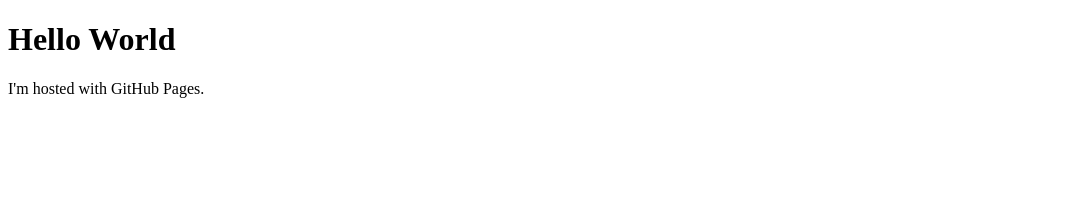
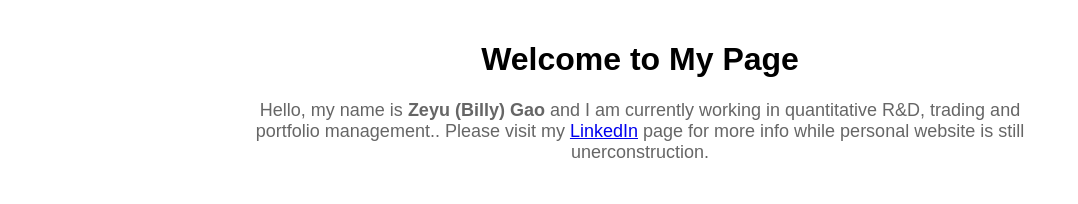
Before and after one commit to zymlnlp/zymlnlp.github.io, a plain HTML site: page index.html in a window 1280 px wide. Shown: the whole page, without its empty margins (0-1078 px from the left). Drawn offline with Linux system fonts and the light colour scheme.

Commit message:
Update index.html

```diff
--- a/index.html
+++ b/index.html
@@ -1,7 +1,37 @@
 <!DOCTYPE html>
-<html>
+<html lang="en">
+<head>
+	<meta charset="UTF-8">
+	<meta name="viewport" content="width=device-width, initial-scale=1.0">
+	<title>My Introduction</title>
+	<style>
+		body {
+			font-family: Arial, sans-serif;
+			margin: 0;
+			padding: 0;
+		}
+		.container {
+			max-width: 800px;
+			margin: 0 auto;
+			padding: 20px;
+			text-align: center;
+		}
+		.profile-photo {
+			border-radius: 50%;
+			margin-bottom: 20px;
+		}
+		.intro {
+			font-size: 18px;
+			color: #666;
+		}
+	</style>
+</head>
 <body>
-<h1>Hello World</h1>
-<p>I'm hosted with GitHub Pages.</p>
+	<div class="container">
+		<h1>Welcome to My Page</h1>
+		<div class="intro">
+			<p>Hello, my name is <strong>Zeyu (Billy) Gao</strong> and I am currently working in quantitative R&D, trading and portfolio management.</strong>. Please visit my </a><a href="https://www.linkedin.com/in/zeyugao/">LinkedIn</a> page for more info while personal website is still unerconstruction.</p>
+		</div>
+	</div>
 </body>
 </html>
```
